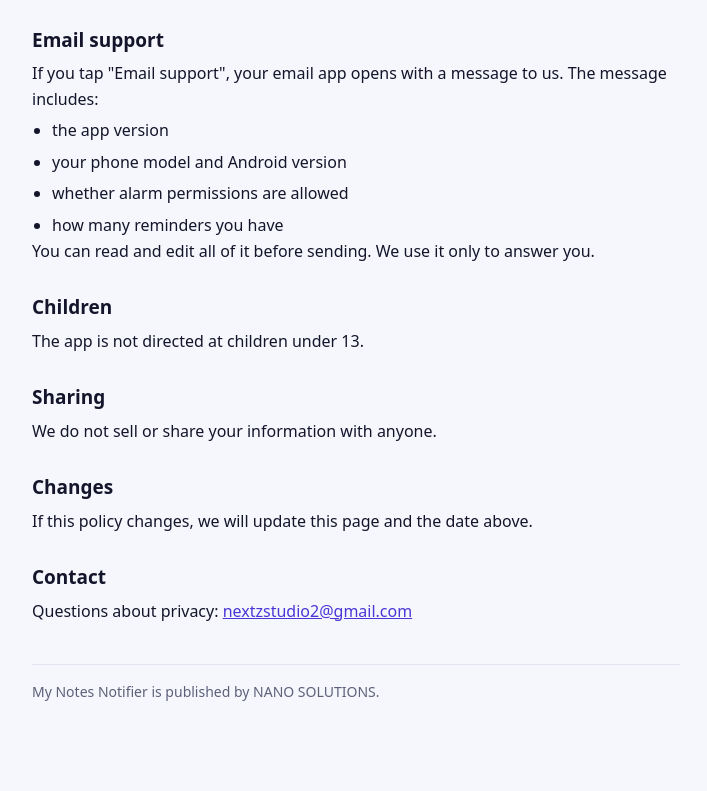
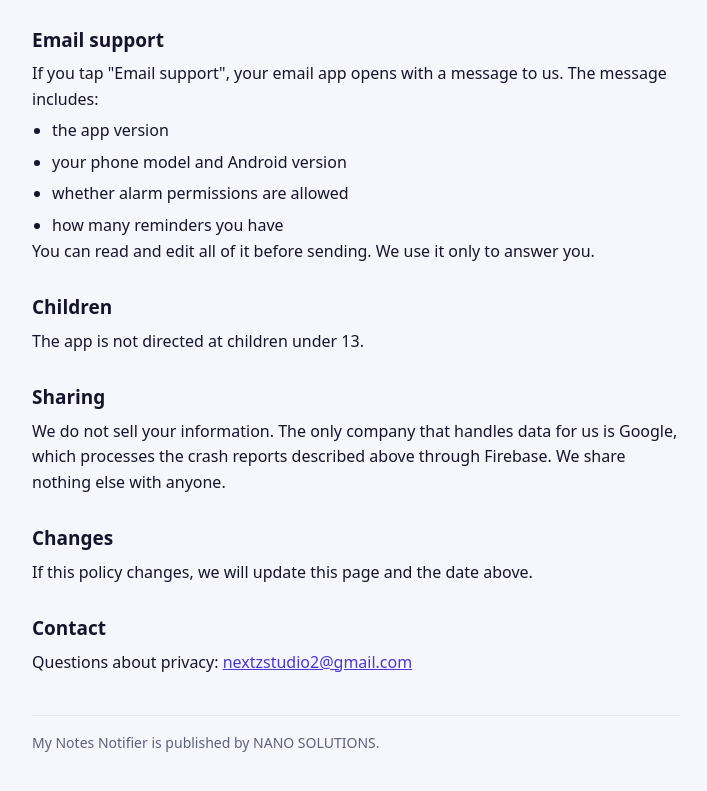
Before and after one commit to raoabdullahworkzone/mynotesnotifier-privacy, a plain HTML site: page index.html in a window 1280 px wide. Shown: the part 1930-2721 px from the top of the page, without its empty margins (284-991 px from the left). Before the commit the page ends 2682 px from the top, so only its background shows below. Drawn offline with Linux system fonts and the light colour scheme.

Commit message:
State who handles crash data

```diff
--- a/index.html
+++ b/index.html
@@ -84,7 +84,7 @@
 <h2>Children</h2>
 <p>The app is not directed at children under 13.</p>
 <h2>Sharing</h2>
-<p>We do not sell or share your information with anyone.</p>
+<p>We do not sell your information. The only company that handles data for us is Google, which processes the crash reports described above through Firebase. We share nothing else with anyone.</p>
 <h2>Changes</h2>
 <p>If this policy changes, we will update this page and the date above.</p>
 <h2>Contact</h2>
```
